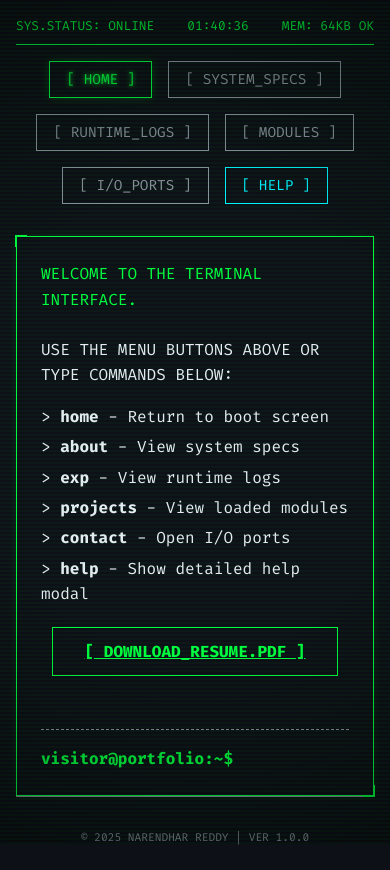
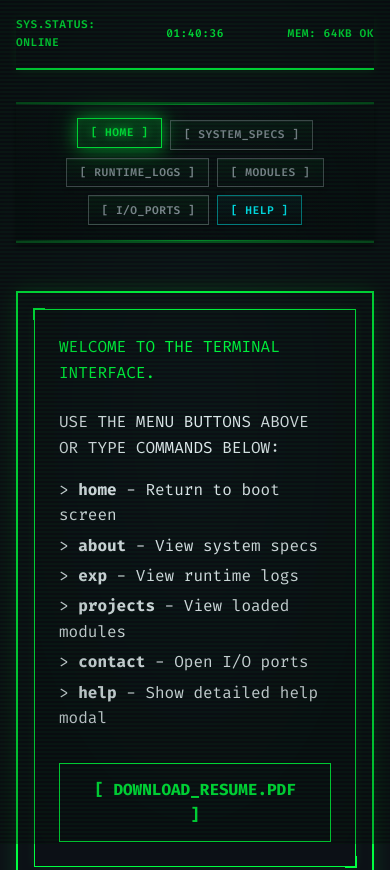
Before and after one commit to narendhar001/portfolio, a website built with Vite: page index.html in a window 390 px wide. Shown: the top 870 px of the page. Built offline with nearby package versions, Linux system fonts and the light colour scheme.

Commit message:
Update style.css

```diff
--- a/src/style.css
+++ b/src/style.css
@@ -45,78 +45,182 @@
     overflow-x: hidden;
     min-height: 100vh;
     line-height: 1.6;
-    /* PCB Pattern Background */
     display: flex;
     flex-direction: column;
-    padding: 1rem;
+    padding: 1.5rem;
     animation: crt-flicker 0.15s infinite;
 }
 
+/* Header with proper alignment */
 .system-header {
-    border-bottom: 1px solid var(--term-green);
-    padding-bottom: 0.5rem;
-    margin-bottom: 1rem;
+    border-bottom: 2px solid var(--term-green);
+    padding-bottom: 1rem;
+    margin-bottom: 2rem;
+    box-shadow: 0 2px 10px rgba(0, 255, 65, 0.1);
 }
 
 .status-bar {
     display: flex;
     justify-content: space-between;
-    font-size: 0.8rem;
+    align-items: center;
+    font-size: 0.85rem;
     color: var(--term-green);
     text-transform: uppercase;
+    font-weight: 600;
+    letter-spacing: 0.5px;
 }
 
-/* Navigation */
+.status-item {
+    flex: 1;
+    text-align: center;
+}
+
+.status-item:first-child {
+    text-align: left;
+}
+
+.status-item:last-child {
+    text-align: right;
+}
+
+/* Enhanced Navigation */
 .system-nav {
     display: flex;
     gap: 1rem;
-    margin-bottom: 2rem;
+    margin-bottom: 3rem;
     flex-wrap: wrap;
     justify-content: center;
+    padding: 1.5rem;
+    background: linear-gradient(180deg, rgba(13, 17, 23, 0.95) 0%, rgba(10, 13, 18, 0.98) 100%);
+    border-top: 2px solid rgba(0, 255, 65, 0.3);
+    border-bottom: 2px solid rgba(0, 255, 65, 0.3);
+    box-shadow:
+        0 4px 6px rgba(0, 0, 0, 0.5),
+        inset 0 1px 0 rgba(0, 255, 65, 0.1),
+        inset 0 -1px 0 rgba(0, 255, 65, 0.1);
+    position: relative;
+}
+
+.system-nav::before {
+    content: '';
+    position: absolute;
+    top: 0;
+    left: 0;
+    right: 0;
+    height: 1px;
+    background: linear-gradient(90deg,
+            transparent 0%,
+            var(--term-green) 50%,
+            transparent 100%);
+    opacity: 0.5;
+}
+
+.system-nav::after {
+    content: '';
+    position: absolute;
+    bottom: 0;
+    left: 0;
+    right: 0;
+    height: 1px;
+    background: linear-gradient(90deg,
+            transparent 0%,
+            var(--term-green) 50%,
+            transparent 100%);
+    opacity: 0.5;
 }
 
 .nav-btn {
-    background: transparent;
-    border: 1px solid var(--dim-text);
+    background: linear-gradient(180deg, rgba(0, 255, 65, 0.05) 0%, transparent 100%);
+    border: 1px solid rgba(139, 148, 158, 0.5);
     color: var(--dim-text);
-    padding: 0.5rem 1rem;
+    padding: 0.7rem 1.4rem;
     font-family: var(--font-main);
     cursor: pointer;
-    transition: all 0.3s ease;
-    font-size: 0.9rem;
+    transition: all 0.3s cubic-bezier(0.4, 0, 0.2, 1);
+    font-size: 0.85rem;
+    font-weight: 600;
+    letter-spacing: 0.5px;
+    position: relative;
+    overflow: hidden;
+    box-shadow:
+        0 2px 4px rgba(0, 0, 0, 0.3),
+        inset 0 1px 0 rgba(255, 255, 255, 0.05);
+}
+
+.nav-btn::before {
+    content: '';
+    position: absolute;
+    top: 0;
+    left: -100%;
+    width: 100%;
+    height: 100%;
+    background: linear-gradient(90deg,
+            transparent 0%,
+            rgba(0, 255, 65, 0.1) 50%,
+            transparent 100%);
+    transition: left 0.5s ease;
+}
+
+.nav-btn:hover::before {
+    left: 100%;
 }
 
 .nav-btn:hover,
 .nav-btn.active {
     border-color: var(--term-green);
     color: var(--term-green);
-    box-shadow: 0 0 10px rgba(0, 255, 65, 0.2);
-    text-shadow: 0 0 5px var(--term-green);
+    background: linear-gradient(180deg, rgba(0, 255, 65, 0.15) 0%, rgba(0, 255, 65, 0.05) 100%);
+    box-shadow:
+        0 0 20px rgba(0, 255, 65, 0.4),
+        0 0 40px rgba(0, 255, 65, 0.2),
+        0 4px 8px rgba(0, 0, 0, 0.4),
+        inset 0 1px 0 rgba(0, 255, 65, 0.2);
+    text-shadow: 0 0 10px var(--term-green);
+    transform: translateY(-2px);
+}
+
+.nav-btn.active {
+    background: linear-gradient(180deg, rgba(0, 255, 65, 0.2) 0%, rgba(0, 255, 65, 0.1) 100%);
+    border-color: var(--term-green);
+    box-shadow:
+        0 0 15px rgba(0, 255, 65, 0.5),
+        0 0 30px rgba(0, 255, 65, 0.3),
+        inset 0 0 10px rgba(0, 255, 65, 0.1);
 }
 
 #help-btn {
-    border-color: var(--term-cyan);
+    border-color: rgba(0, 243, 255, 0.5);
     color: var(--term-cyan);
+    background: linear-gradient(180deg, rgba(0, 243, 255, 0.05) 0%, transparent 100%);
 }
 
 #help-btn:hover {
-    box-shadow: 0 0 10px rgba(0, 243, 255, 0.2);
-    text-shadow: 0 0 5px var(--term-cyan);
+    border-color: var(--term-cyan);
+    background: linear-gradient(180deg, rgba(0, 243, 255, 0.15) 0%, rgba(0, 243, 255, 0.05) 100%);
+    box-shadow:
+        0 0 20px rgba(0, 243, 255, 0.4),
+        0 0 40px rgba(0, 243, 255, 0.2),
+        0 4px 8px rgba(0, 0, 0, 0.4),
+        inset 0 1px 0 rgba(0, 243, 255, 0.2);
+    text-shadow: 0 0 10px var(--term-cyan);
 }
 
 .terminal-container {
     flex: 1;
-    max-width: 800px;
+    max-width: 900px;
     margin: 0 auto;
     width: 100%;
-    border: 1px solid var(--term-green);
-    padding: 1.5rem;
+    border: 2px solid var(--term-green);
+    padding: 2rem;
     position: relative;
-    box-shadow: 0 0 10px rgba(0, 255, 65, 0.1);
+    box-shadow:
+        0 0 20px rgba(0, 255, 65, 0.15),
+        inset 0 0 30px rgba(0, 255, 65, 0.02);
 }
 
 .section {
     margin-bottom: 4rem;
+    animation: fadeIn 0.6s ease-in;
 }
 
 .hidden {
@@ -127,6 +231,64 @@
 h1,
 h2,
 h3 {
+    font-weight: 700;
+    text-transform: uppercase;
+    margin-bottom: 1rem;
+    text-shadow: 0 0 5px rgba(0, 255, 65, 0.5);
+}
+
+h1 {
+    font-size: 2.5rem;
+    line-height: 1.2;
+}
+
+h2 {
+    font-size: 1.5rem;
+    color: var(--term-amber);
+}
+
+h3 {
+    font-size: 1.2rem;
+}
+
+.section-title {
+    color: var(--term-amber);
+    border-bottom: 1px dashed var(--dim-text);
+    padding-bottom: 0.5rem;
+    margin-bottom: 1.5rem;
+    display: inline-block;
+    background: var(--bg-color);
+    padding-right: 1rem;
+    text-shadow: 0 0 5px rgba(255, 176, 0, 0.5);
+}
+
+/* Boot Sequence */
+.boot-sequence {
+    font-family: var(--font-main);
+    line-height: 1.4;
+    padding: 1rem;
+    background: rgba(0, 0, 0, 0.5);
+    border-left: 3px solid var(--term-green);
+    box-shadow: inset 0 0 20px rgba(0, 255, 65, 0.05);
+}
+
+.boot-sequence p {
+    margin: 0.2rem 0;
+    text-shadow: 0 0 3px currentColor;
+}
+
+.hero-content {
+    animation: fadeIn 0.8s ease-in;
+}
+
+.hero-content pre {
+    text-shadow: 0 0 10px var(--term-amber), 0 0 20px rgba(255, 176, 0, 0.3);
+    filter: drop-shadow(0 0 5px rgba(255, 176, 0, 0.5));
+}
+
+/* Terminal Window Styling */
+.content-block {
+    background: rgba(13, 17, 23, 0.9);
     border: 1px solid var(--term-green);
     padding: 1.5rem;
     position: relative;
@@ -166,6 +328,12 @@
 .spec-item {
     display: flex;
     flex-direction: column;
+    padding: 0.5rem;
+    transition: transform 0.3s ease;
+}
+
+.spec-item:hover {
+    transform: translateX(5px);
 }
 
 .spec-item .label {
@@ -195,6 +363,11 @@
 .log-entry {
     margin-bottom: 2rem;
     position: relative;
+    transition: transform 0.3s ease;
+}
+
+.log-entry:hover {
+    transform: translateX(5px);
 }
 
 .log-entry::before {
@@ -208,6 +381,11 @@
     border: 2px solid var(--term-amber);
     border-radius: 50%;
     box-shadow: 0 0 5px var(--term-amber);
+    transition: box-shadow 0.3s ease;
+}
+
+.log-entry:hover::before {
+    box-shadow: 0 0 10px var(--term-amber);
 }
 
 .log-header {
@@ -255,13 +433,13 @@
     background: rgba(13, 17, 23, 0.5);
     border: 1px solid var(--dim-text);
     padding: 1.5rem;
-    transition: all 0.3s ease;
+    transition: all 0.3s cubic-bezier(0.4, 0, 0.2, 1);
 }
 
 .module-card:hover {
     border-color: var(--term-cyan);
-    box-shadow: 0 0 15px rgba(0, 243, 255, 0.2);
-    transform: translateY(-2px);
+    box-shadow: 0 5px 20px rgba(0, 243, 255, 0.3);
+    transform: scale(1.02) translateY(-5px);
 }
 
 .module-header {
@@ -307,6 +485,12 @@
     padding: 0.2rem 0.5rem;
     font-size: 0.7rem;
     border-radius: 2px;
+    transition: all 0.3s ease;
+}
+
+.tech-stack span:hover {
+    background: rgba(255, 176, 0, 0.2);
+    transform: scale(1.05);
 }
 
 .exec-link {
@@ -315,11 +499,13 @@
     text-decoration: none;
     font-weight: 700;
     font-size: 0.9rem;
+    transition: all 0.3s ease;
 }
 
 .exec-link:hover {
     text-decoration: underline;
     text-shadow: 0 0 5px var(--term-green);
+    transform: translateX(5px);
 }
 
 /* Contact Form */
@@ -349,6 +535,7 @@
     font-family: var(--font-main);
     font-size: 1rem;
     outline: none;
+    transition: all 0.3s ease;
 }
 
 .form-group input:focus,
@@ -365,14 +552,17 @@
     font-family: var(--font-main);
     font-weight: 700;
     cursor: pointer;
-    transition: all 0.3s ease;
+    transition: all 0.3s cubic-bezier(0.4, 0, 0.2, 1);
     text-transform: uppercase;
+    text-decoration: none;
+    display: inline-block;
 }
 
 .submit-btn:hover {
     background: var(--term-green);
     color: var(--pcb-dark);
     box-shadow: 0 0 20px var(--term-green);
+    transform: translateY(-2px);
 }
 
 .social-links {
@@ -387,34 +577,14 @@
     color: var(--pcb-gold);
     text-decoration: none;
     font-size: 0.9rem;
+    transition: all 0.3s ease;
 }
 
 .social-link:hover {
     color: var(--term-amber);
     text-decoration: underline;
     text-shadow: 0 0 5px var(--term-amber);
-}
-
-/* Animations */
-@keyframes blink {
-
-    0%,
-    100% {
-        opacity: 1;
-    }
-
-    50% {
-        opacity: 0;
-    }
-}
-
-.blink {
-    animation: blink 1s step-end infinite;
-}
-
-.boot-sequence p {
-    color: var(--term-green);
-    margin-bottom: 0.5rem;
+    transform: translateY(-2px);
 }
 
 /* Footer */
@@ -465,6 +635,7 @@
     justify-content: center;
     align-items: center;
     z-index: 1000;
+    animation: fadeIn 0.3s ease;
 }
 
 .modal.hidden {
@@ -473,9 +644,12 @@
 
 .modal-content {
     max-width: 600px;
+    max-height: 80vh;
+    overflow-y: auto;
     width: 90%;
     border: 2px solid var(--term-cyan);
     box-shadow: 0 0 20px rgba(0, 243, 255, 0.2);
+    animation: slideUp 0.3s ease;
 }
 
 .modal-header {
@@ -499,6 +673,12 @@
     font-family: var(--font-main);
     font-size: 1.2rem;
     cursor: pointer;
+    transition: all 0.3s ease;
+}
+
+#close-help:hover {
+    transform: scale(1.2);
+    text-shadow: 0 0 10px var(--term-red);
 }
 
 .modal-body ul {
@@ -512,82 +692,105 @@
     color: var(--term-green);
 }
 
-/* Animations & Effects */
-@keyframes glitch {
+/* CRT Effects */
+.scanline {
+    position: fixed;
+    top: 0;
+    left: 0;
+    width: 100%;
+    height: 100%;
+    background: linear-gradient(to bottom,
+            transparent 50%,
+            var(--scanline-color) 51%);
+    background-size: 100% 4px;
+    pointer-events: none;
+    z-index: 9999;
+    animation: scanline-move 8s linear infinite;
+}
+
+.overlay {
+    position: fixed;
+    top: 0;
+    left: 0;
+    width: 100%;
+    height: 100%;
+    background: radial-gradient(ellipse at center, transparent 0%, rgba(0, 0, 0, 0.3) 100%);
+    pointer-events: none;
+    z-index: 9998;
+}
+
+/* Animations */
+@keyframes blink {
+
+    0%,
+    100% {
+        opacity: 1;
+    }
+
+    50% {
+        opacity: 0;
+    }
+}
+
+.blink {
+    animation: blink 1s step-end infinite;
+}
+
+@keyframes fadeIn {
+    from {
+        opacity: 0;
+        transform: translateY(20px);
+    }
+
+    to {
+        opacity: 1;
+        transform: translateY(0);
+    }
+}
+
+@keyframes slideUp {
+    from {
+        transform: translateY(50px);
+        opacity: 0;
+    }
+
+    to {
+        transform: translateY(0);
+        opacity: 1;
+    }
+}
+
+@keyframes crt-flicker {
     0% {
-        transform: translate(0)
+        opacity: 0.97;
+    }
+
+    5% {
+        opacity: 0.98;
+    }
+
+    10% {
+        opacity: 0.99;
+    }
+
+    15% {
+        opacity: 1;
     }
 
     20% {
-        transform: translate(-2px, 2px)
+        opacity: 0.98;
     }
 
-    40% {
-        transform: translate(-2px, -2px)
+    25% {
+        opacity: 0.99;
     }
 
-    60% {
-        transform: translate(2px, 2px)
-    }
-
-    80% {
-        transform: translate(2px, -2px)
+    30% {
+        opacity: 1;
     }
 
     100% {
-        transform: translate(0)
-    }
-}
-
-@keyframes glitch-anim-1 {
-    0% {
-        clip: rect(30px, 9999px, 10px, 0);
-    }
-
-    20% {
-        clip: rect(50px, 9999px, 80px, 0);
-    }
-
-    40% {
-        clip: rect(10px, 9999px, 40px, 0);
-    }
-
-    60% {
-        clip: rect(80px, 9999px, 20px, 0);
-    }
-
-    80% {
-        clip: rect(20px, 9999px, 60px, 0);
-    }
-
-    100% {
-        clip: rect(60px, 9999px, 30px, 0);
-    }
-}
-
-@keyframes glitch-anim-2 {
-    0% {
-        clip: rect(60px, 9999px, 30px, 0);
-    }
-
-    20% {
-        clip: rect(20px, 9999px, 60px, 0);
-    }
-
-    40% {
-        clip: rect(80px, 9999px, 20px, 0);
-    }
-
-    60% {
-        clip: rect(10px, 9999px, 40px, 0);
-    }
-
-    80% {
-        clip: rect(50px, 9999px, 80px, 0);
-    }
-
-    100% {
-        clip: rect(30px, 9999px, 10px, 0);
+        opacity: 1;
     }
 }
 
@@ -601,75 +804,50 @@
     }
 }
 
-@keyframes crt-flicker {
-    0% {
-        opacity: 0.97;
+/* Mobile Responsive */
+@media (max-width: 768px) {
+    body {
+        padding: 1rem;
     }
 
-    50% {
-        opacity: 1;
+    .system-nav {
+        padding: 1rem;
+        gap: 0.5rem;
     }
 
-    100% {
-        opacity: 0.98;
+    .nav-btn {
+        padding: 0.5rem 1rem;
+        font-size: 0.75rem;
+    }
+
+    .terminal-container {
+        padding: 1rem;
+    }
+
+    h1 {
+        font-size: 1.8rem;
+    }
+
+    .hero-content pre {
+        font-size: 0.4rem;
     }
 }
 
-/* Apply Animations */
-.glitch {
-    position: relative;
-    animation: glitch 1s infinite;
+@media (max-width: 480px) {
+    .status-bar {
+        font-size: 0.7rem;
     }
 
-.glitch::before,
-.glitch::after {
-    content: attr(data-text);
-    position: absolute;
-    top: 0;
-    left: 0;
-    width: 100%;
-    height: 100%;
-    background: var(--bg-color);
+    .nav-btn {
+        padding: 0.4rem 0.8rem;
+        font-size: 0.7rem;
     }
 
-.glitch::before {
-    left: 2px;
-    text-shadow: -1px 0 var(--term-red);
-    clip: rect(44px, 450px, 56px, 0);
-    animation: glitch-anim-1 5s infinite linear alternate-reverse;
+    .specs-grid {
+        grid-template-columns: 1fr;
     }
 
-.glitch::after {
-    left: -2px;
-    text-shadow: -1px 0 var(--term-cyan);
-    clip: rect(44px, 450px, 56px, 0);
-    animation: glitch-anim-2 5s infinite linear alternate-reverse;
+    .modules-grid {
+        grid-template-columns: 1fr;
     }
-
-.scanline {
-    position: fixed;
-    top: 0;
-    left: 0;
-    width: 100%;
-    height: 100%;
-    background: linear-gradient(to bottom,
-            transparent 50%,
-            var(--scanline-color) 50%);
-    background-size: 100% 4px;
-    pointer-events: none;
-    z-index: 999;
-    animation: scanline-move 10s linear infinite;
 }
-
-.overlay {
-    position: fixed;
-    top: 0;
-    left: 0;
-    width: 100%;
-    height: 100%;
-    background: radial-gradient(circle at center,
-            transparent 50%,
-            rgba(0, 0, 0, 0.4) 100%);
-    pointer-events: none;
-    z-index: 998;
-}
```
Lines whose indentation alone changed are shown as unchanged.
